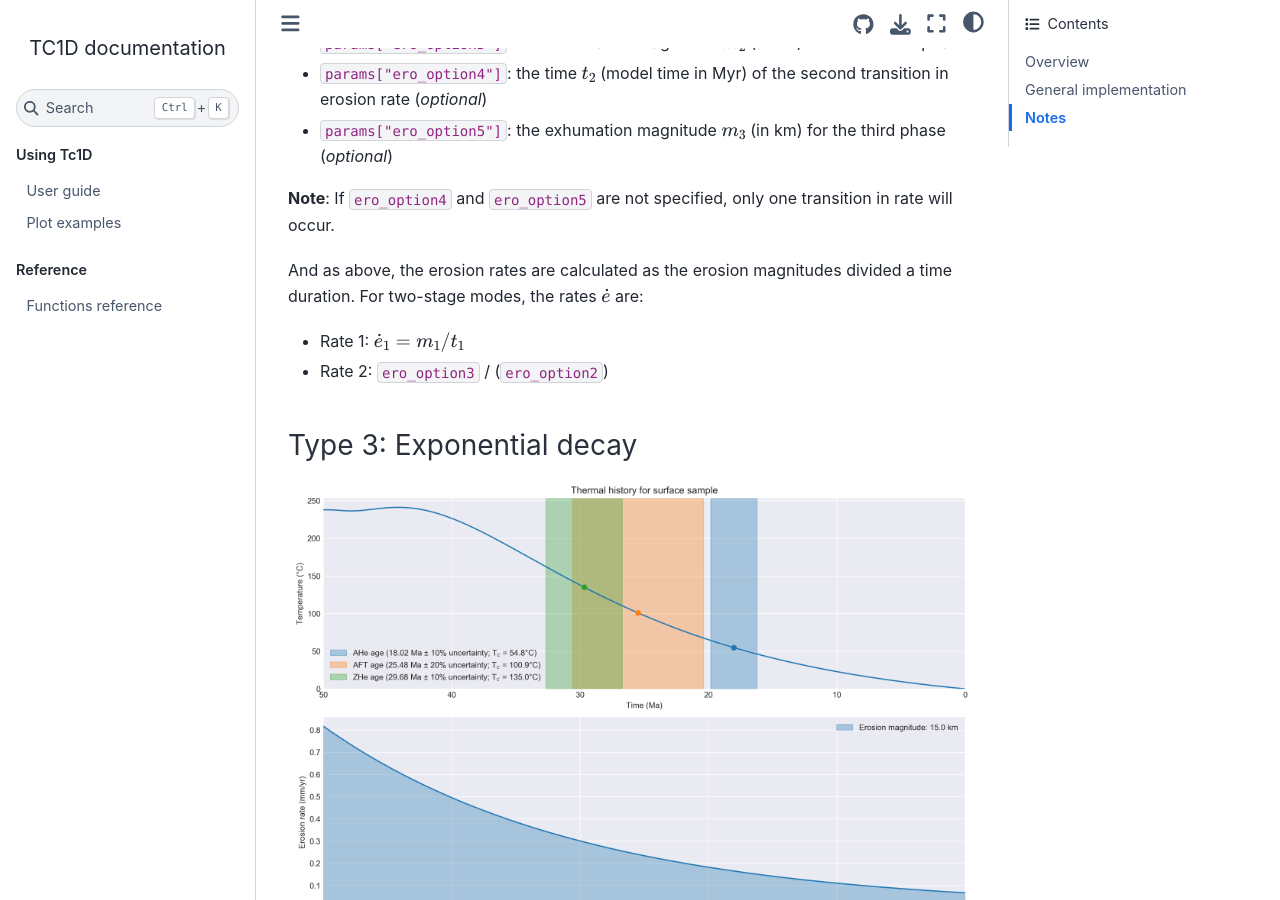
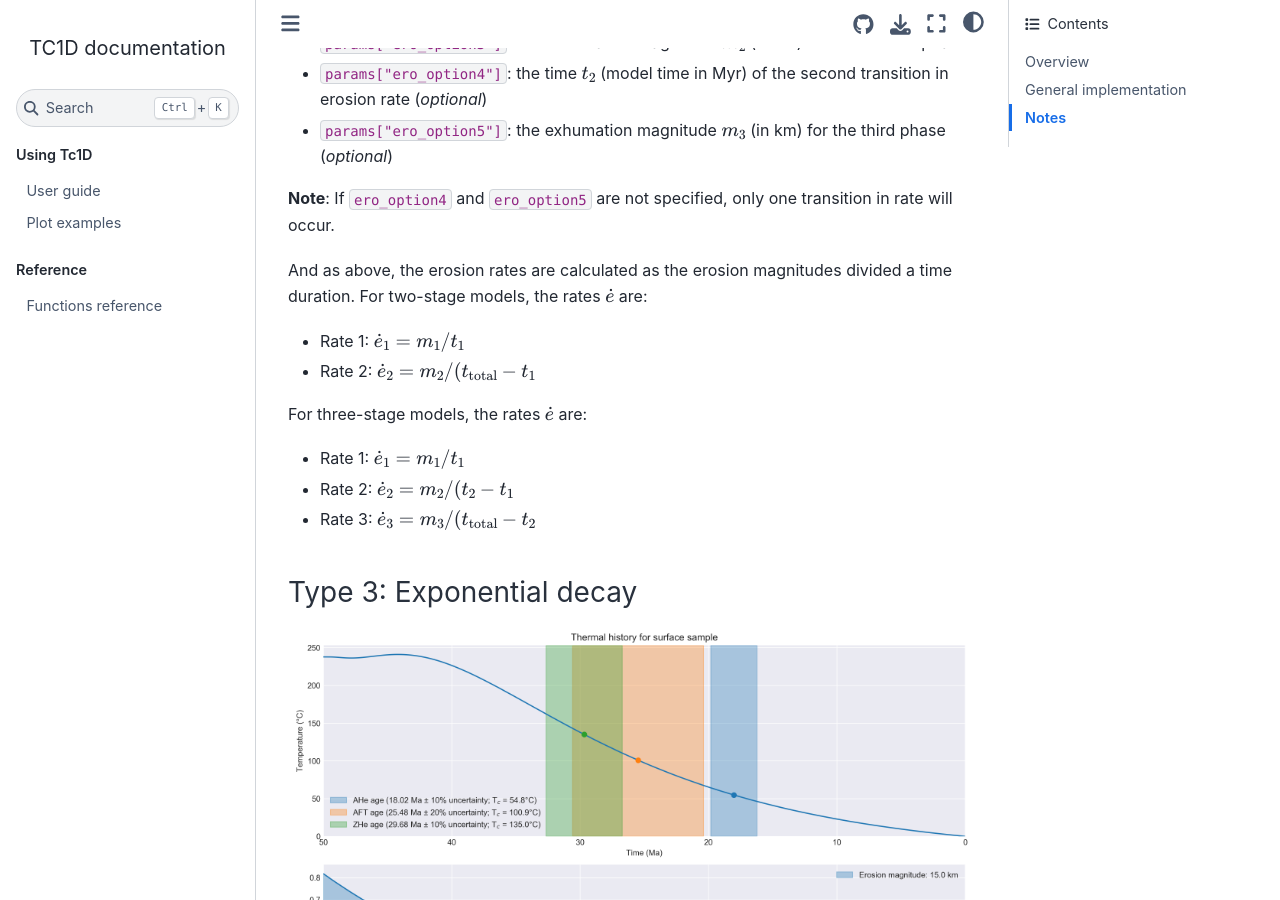
Before and after one commit to HUGG/TC1D, a Sphinx documentation site: the page built from docs/source/erosion-models.md, in a window 1280 px wide and 900 px high, scrolled down 3373 px. Built offline with Sphinx 7.4.7 and the Sphinx Book theme 1.1.4, drawn with Linux system fonts in a browser that asks for light colours.

Commit message:
Update description of erosion type 2

```diff
--- a/docs/source/erosion-models.md
+++ b/docs/source/erosion-models.md
@@ -87,11 +87,16 @@ The parameters used in this case are:
 **Note**: If `ero_option4` and `ero_option5` are not specified, only one transition in rate will occur.
 
 And as above, the erosion rates are calculated as the erosion magnitudes divided a time duration.
-For two-stage modes, the rates $\dot{e}$ are:
+For two-stage models, the rates $\dot{e}$ are:
 
 - Rate 1: $\dot{e}_{1} = m_{1} / t_{1}$
-- Rate 2: `ero_option3` / (`ero_option2`)
+- Rate 2: $\dot{e}_{2} = m_{2} / (t_{\mathrm{total}} - t_{1}$
 
+For three-stage models, the rates $\dot{e}$ are:
+
+- Rate 1: $\dot{e}_{1} = m_{1} / t_{1}$
+- Rate 2: $\dot{e}_{2} = m_{2} / (t_{2} - t_{1}$
+- Rate 3: $\dot{e}_{3} = m_{3} / (t_{\mathrm{total}} - t_{2}$
 
 ### Type 3: Exponential decay
 
```
